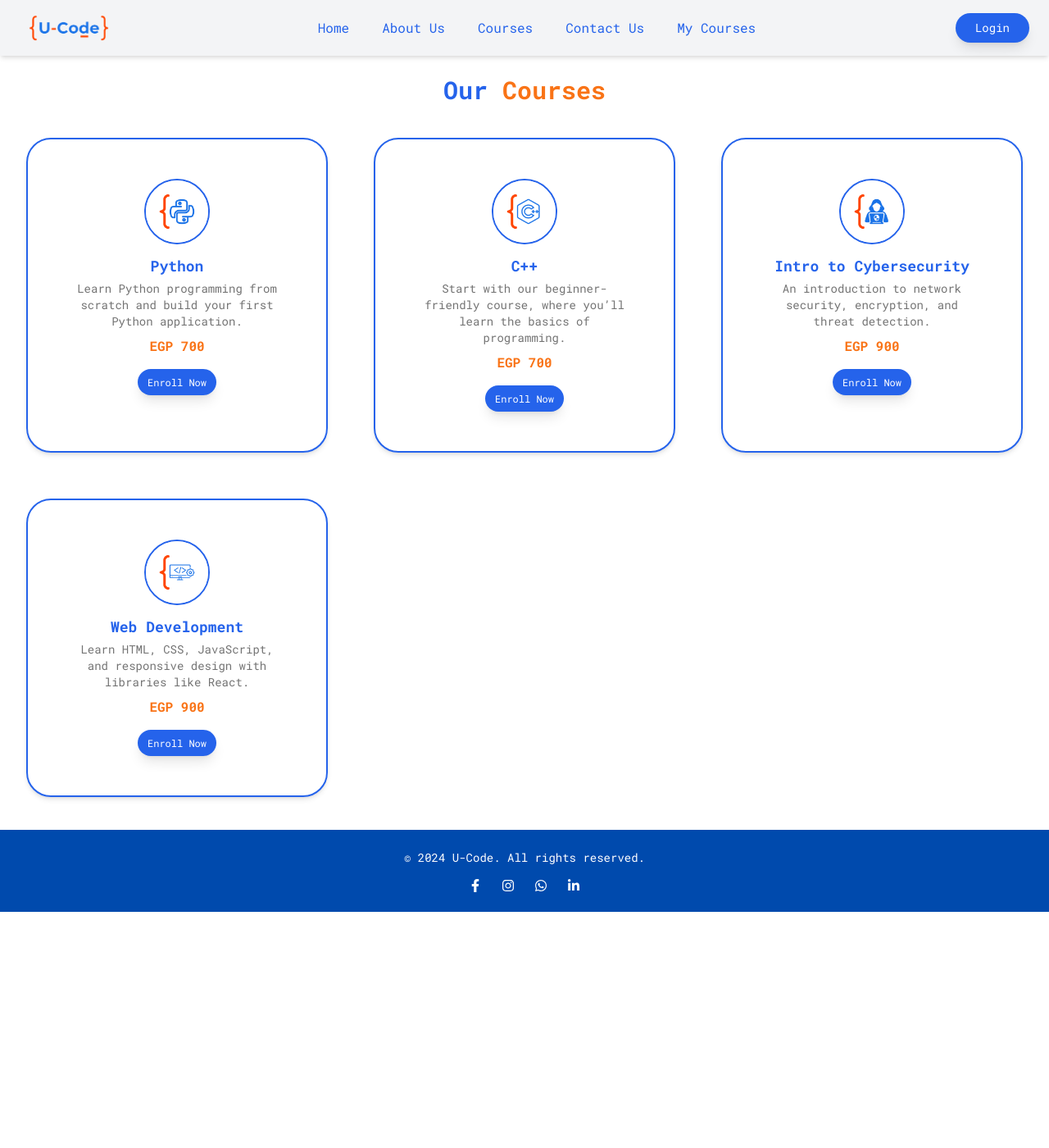
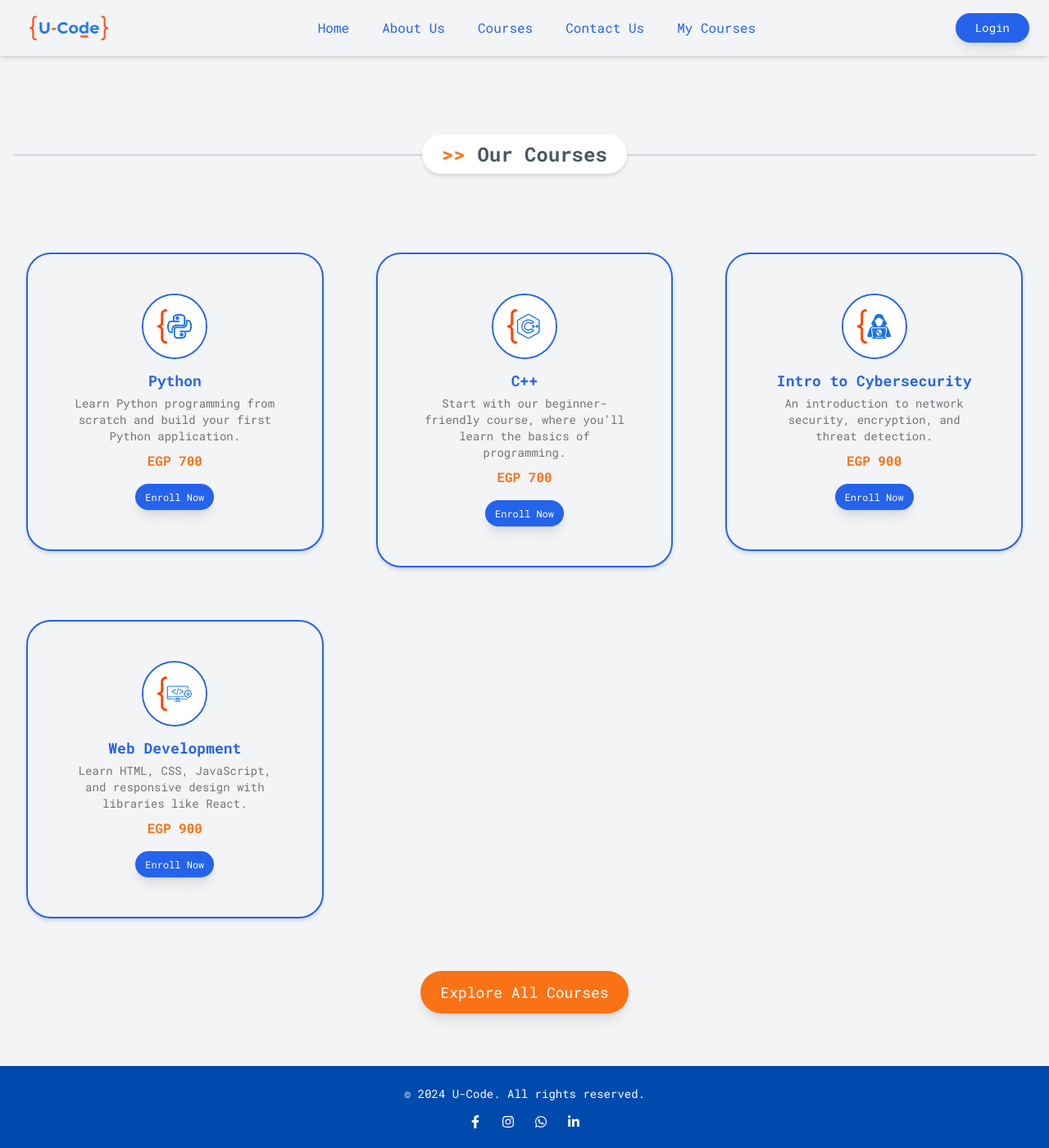
Before and after one commit to a-elhaag/ucode-website, a Next.js app: page /courses in a window 1280 px wide. Shown: the whole page at 82% size. Before the commit the page ends 1112 px from the top, so only its background shows below. Built offline with nearby package versions, Linux system fonts and the light colour scheme; no server answers.

Commit message:
Enhance Courses and FAQ sections with animations; implement Framer Motion for dynamic transitions and improved user interaction

```diff
--- a/src/app/courses/page.js
+++ b/src/app/courses/page.js
@@ -1,16 +1,71 @@
+"use client";
+
+import { motion } from "framer-motion"; // Animations
 import CourseCard from "@/components/CourseCard";
 import courses from "@/data/courses";
+import LineDivider from "@/components/dividers/LineDivider"; // Custom Divider
 
 const CoursesPage = () => {
     return (
-        <div className="container mx-auto px-4 py-6">
-            <h1 className="text-3xl font-bold mb-6 text-center text-blue-600">
-                Our <span className="text-orange-500">Courses</span>
-            </h1>
-            <div className="grid grid-cols-1 sm:grid-cols-2 lg:grid-cols-3 gap-6">
-                {courses.map((course) => (
-                    <CourseCard key={course.id} {...course} />
-                ))}
+        <div className="py-16" style={{ backgroundColor: "#F3F4F6" }}>
+            <div className="container mx-auto px-4">
+                {/* Section Heading with Animated Divider */}
+                <motion.div
+                    initial={{ opacity: 0, y: -20 }}
+                    animate={{ opacity: 1, y: 0 }}
+                    transition={{ duration: 0.8 }}
+                >
+                    <LineDivider text="Our Courses" highlightedText=">>" />
+                </motion.div>
+
+                {/* Courses Grid */}
+                <motion.div
+                    className="grid grid-cols-1 sm:grid-cols-2 lg:grid-cols-3 gap-8 mt-12"
+                    initial="hidden"
+                    animate="visible"
+                    variants={{
+                        hidden: { opacity: 0, y: 20 },
+                        visible: {
+                            opacity: 1,
+                            y: 0,
+                            transition: {
+                                staggerChildren: 0.2,
+                            },
+                        },
+                    }}
+                >
+                    {courses.map((course, index) => (
+                        <motion.div
+                            key={course.id}
+                            variants={{
+                                hidden: { opacity: 0, scale: 0.8 },
+                                visible: { opacity: 1, scale: 1 },
+                            }}
+                            whileHover={{ scale: 1.05 }}
+                            transition={{ duration: 0.4 }}
+                            className="relative group"
+                        >
+                            {/* Glowing Shadow on Hover */}
+                            <div className="absolute inset-0 bg-orange-200 opacity-0 rounded-[30px] blur-lg transition group-hover:opacity-50 group-hover:scale-105"></div>
+                            <CourseCard {...course} />
+                        </motion.div>
+                    ))}
+                </motion.div>
+
+                {/* Call to Action for More Courses */}
+                <motion.div
+                    className="text-center mt-12"
+                    initial={{ opacity: 0, y: 20 }}
+                    animate={{ opacity: 1, y: 0 }}
+                    transition={{ delay: 0.6 }}
+                >
+                    <button
+                        className="px-6 py-3 bg-orange-500 text-white rounded-full shadow-lg hover:bg-orange-600 transition-all text-lg"
+                        onClick={() => window.location.href = "/courses"}
+                    >
+                        Explore All Courses
+                    </button>
+                </motion.div>
             </div>
         </div>
     );
--- a/src/components/Sections/FAQSection.js
+++ b/src/components/Sections/FAQSection.js
@@ -7,8 +7,8 @@ import {
     AccordionTrigger,
     AccordionContent,
 } from "@/components/ui/accordion";
+import LineDivider from "@/components/dividers/LineDivider";
 import faqData from "@/data/faq";
-import LineDivider from "@/components/dividers/LineDivider";
 
 const FAQSection = () => {
     const [activeIndex, setActiveIndex] = useState(null);
@@ -18,17 +18,32 @@ const FAQSection = () => {
     };
 
     return (
-        <section className="py-16 bg-gray-100">
-            <div className="container mx-auto px-4">
-                <LineDivider text="Frequently Asked Questions" highlightedText=">>" />
+        <section
+            className="py-16"
+            style={{
+                backgroundColor: "#F3F4F6",
+                borderRadius: "30px",
+            }}
+        >
+            <div className="container mx-auto px-6">
+                {/* Enhanced Section Title with Divider */}
+                <LineDivider
+                    text="Frequently Asked Questions"
+                    highlightedText=">>"
+                />
+
+                {/* Accordion */}
                 <Accordion type="single" collapsible>
                     {faqData.map((faq, index) => (
                         <AccordionItem
                             key={index}
                             value={`faq-${index}`}
-                            className={`mb-4 border rounded-[30px] transition-all ${activeIndex === index ? "border-orange-500 shadow-md" : "border-gray-300"
-                                }`}
+                            className={`mb-6 p-4 transition-transform transform ${activeIndex === index
+                                ? "scale-105 border-orange-500 shadow-lg"
+                                : "border-gray-300 shadow-md hover:scale-102"
+                                } rounded-[30px] bg-white`}
                         >
+                            {/* Trigger without Arrow */}
                             <AccordionTrigger
                                 className={`text-lg font-semibold p-4 transition-colors ${activeIndex === index
                                     ? "text-orange-500"
@@ -38,10 +53,14 @@ const FAQSection = () => {
                             >
                                 {faq.question}
                             </AccordionTrigger>
+
+                            {/* Content with Smooth Fade-In */}
                             {activeIndex === index && (
                                 <AccordionContent
-                                    className="text-gray-600 mt-2 p-4"
-                                    style={{ animation: "fade-in 0.3s ease" }}
+                                    className="text-gray-600 mt-4 p-4"
+                                    style={{
+                                        animation: "fade-in 0.5s ease-in-out",
+                                    }}
                                 >
                                     {faq.answer}
                                 </AccordionContent>
@@ -50,6 +69,20 @@ const FAQSection = () => {
                     ))}
                 </Accordion>
             </div>
+
+            {/* Custom CSS for Fade-In Animation */}
+            <style jsx>{`
+                @keyframes fade-in {
+                    from {
+                        opacity: 0;
+                        transform: translateY(-10px);
+                    }
+                    to {
+                        opacity: 1;
+                        transform: translateY(0);
+                    }
+                }
+            `}</style>
         </section>
     );
 };
```
